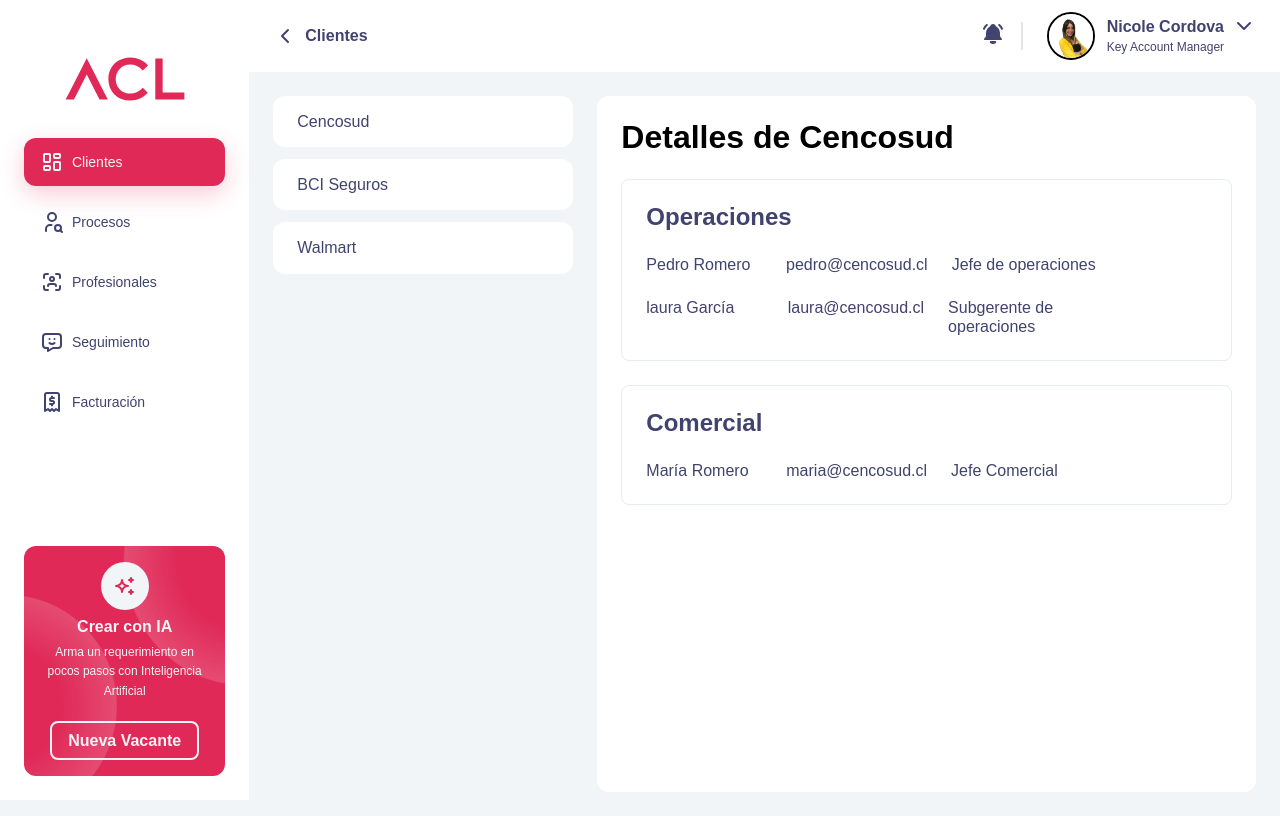
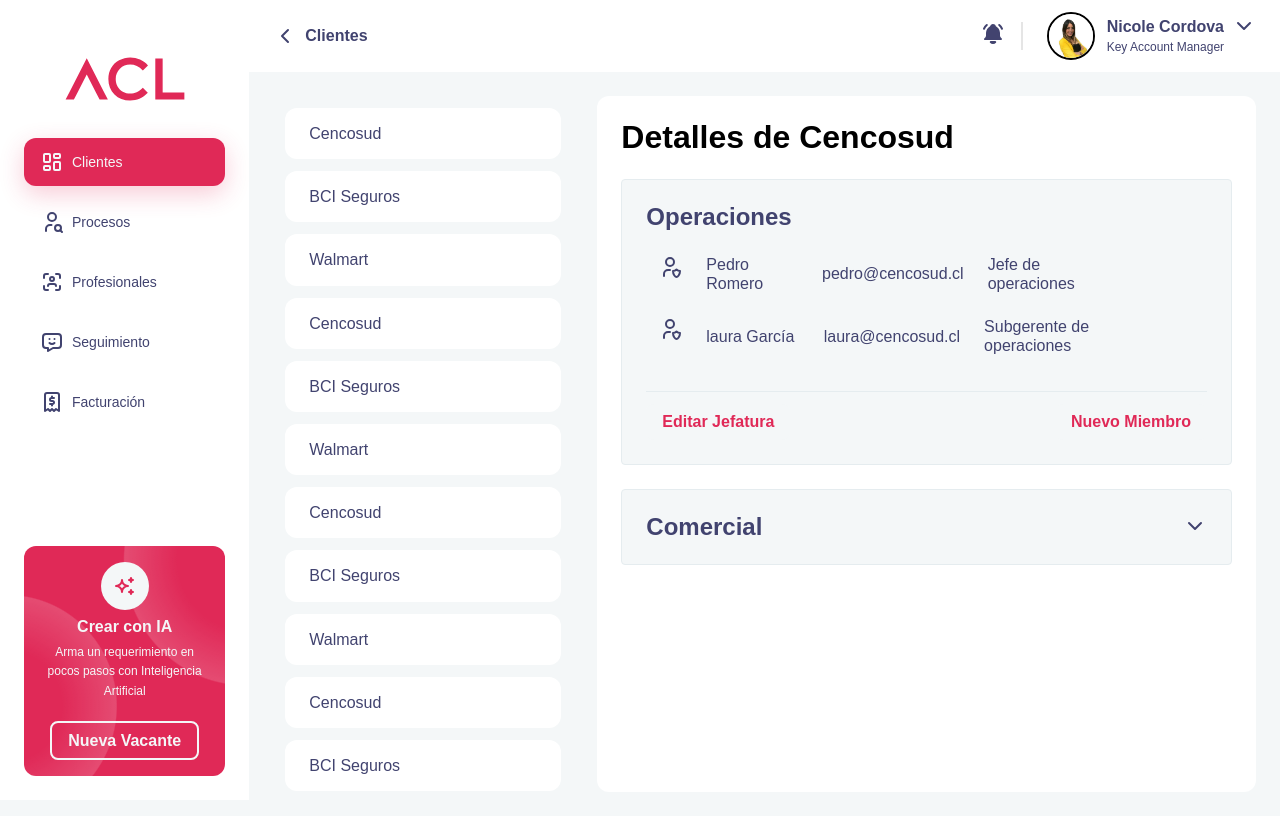
Before and after one commit to zanoniguevaraACL/GIPIT, a Next.js app in the folder gipit-react/: page /company/1 in a window 1280 px wide. Built offline with nearby package versions, Linux system fonts and the light colour scheme.

Commit message:
frontend update

```diff
--- a/gipit-react/app/actions/fakeApi.tsx
+++ b/gipit-react/app/actions/fakeApi.tsx
@@ -26,6 +26,24 @@
     { id: 5, name: "Cencosud" },
     { id: 6, name: "BCI Seguros" },
     { id: 7, name: "Walmart" },
+    { id: 8, name: "Cencosud" },
+    { id: 9, name: "BCI Seguros" },
+    { id: 10, name: "Walmart" },
+    { id: 11, name: "Cencosud" },
+    { id: 111, name: "BCI Seguros" },
+    { id: 1111, name: "Walmart" },
+    { id: 11111, name: "Cencosud" },
+    { id: 111111, name: "BCI Seguros" },
+    { id: 1111111, name: "Walmart" },
+    { id: 222, name: "Cencosud" },
+    { id: 2222, name: "BCI Seguros" },
+    { id: 22222, name: "Walmart" },
+    { id: 333, name: "Cencosud" },
+    { id: 33333, name: "BCI Seguros" },
+    { id: 333333, name: "Walmart" },
+    { id: 444, name: "Cencosud" },
+    { id: 4444, name: "BCI Seguros" },
+    { id: 44444, name: "Walmart" },
   ];
   return response;
 };
--- a/gipit-react/app/globals.css
+++ b/gipit-react/app/globals.css
@@ -18,7 +18,7 @@
 
   /* Tertiary colors */
   --tertiary: #e5ecef;
-  --light-tertiary: #f2f5f7;
+  --light-tertiary: #f4f7f8;
   --dark-tertiary: #a4b9c2;
 
   /* global settings for line height*/
@@ -27,6 +27,29 @@
 
   /* effects */
   --red-glow: 0px 8px 24px 0px rgba(224, 41, 87, 0.24);
+
+  /* Estilizar la barra de desplazamiento completa */
+  ::-webkit-scrollbar {
+    width: 6px; /* Ancho de la barra */
+    height: 6px; /* Altura de la barra para el desplazamiento horizontal */
+  }
+
+  /* Estilizar el track de la barra (el fondo sobre el que se desplaza) */
+  ::-webkit-scrollbar-track {
+    background: var(--tertiary); /* Color del track #f1f1f1*/
+    border-radius: 10px; /* Bordes redondeados */
+  }
+
+  /* Estilizar el pulgar de la barra (el elemento que se mueve) */
+  ::-webkit-scrollbar-thumb {
+    background: var(--dark-tertiary); /* Color del pulgar */
+    border-radius: 10px; /* Bordes redondeados */
+  }
+
+  /* Estilizar el pulgar al hacer hover */
+  ::-webkit-scrollbar-thumb:hover {
+    background: #555; /* Cambia el color del pulgar al hacer hover */
+  }
 }
 
 @font-face {
--- a/gipit-react/components/molecules/Accordion.tsx
+++ b/gipit-react/components/molecules/Accordion.tsx
@@ -1,5 +1,8 @@
 "use client";
+import { IconChevronDown, IconUserShield } from "@tabler/icons-react";
+import Button from "../atoms/Button";
 import "./accordion.css";
+import { useState } from "react";
 
 interface Integrante {
   name: string;
@@ -19,23 +22,41 @@
 }
 
 function Accordion({ details }: { details: CompanyDetails }) {
-  console.log(details);
+  const [expanded, setExpanded] = useState<number>(0);
 
   return (
     <div>
       {details.jefaturas.map((jef, index: number) => {
         return (
-          <div key={index} className="management-container">
+          <div
+            key={index}
+            className={`management-container ${
+              expanded == index ? "expanded" : ""
+            }`}
+          >
+            <div
+              className="management-name-container"
+              onClick={() => setExpanded(index)}
+            >
               <h3>{jef.name}</h3>
+              <IconChevronDown className="management-chevron" />
+            </div>
+            <div className="users-container">
               {jef.integrantes.map((integ, i: number) => {
                 return (
                   <div key={i} className="management-user-row">
+                    <IconUserShield />
                     <p>{integ.name}</p>
                     <p>{integ.email}</p>
                     <p>{integ.role}</p>
                   </div>
                 );
               })}
+              <div className="buttons-row">
+                <Button text="Editar Jefatura" href="#" type="secondary" />
+                <Button text="Nuevo Miembro" href="#" type="secondary" />
+              </div>
+            </div>
           </div>
         );
       })}
--- a/gipit-react/components/molecules/accordion.css
+++ b/gipit-react/components/molecules/accordion.css
@@ -1,16 +1,56 @@
 .management-container {
   padding: 24px;
-  border-radius: 8px;
+  border-radius: 4px;
   border: 1px solid var(--tertiary);
   color: var(--light-secondary);
+  background-color: var(--light-tertiary);
   display: flex;
   flex-direction: column;
   gap: 24px;
   margin-top: 24px;
 
-  .management-user-row {
-    display: grid;
+  * {
+    transition: all 0.2s ease-in-out;
+  }
+
+  &.expanded {
+    .management-chevron {
+      transform: rotate(180deg);
+      opacity: 0;
+    }
+
+    .users-container {
+      display: flex;
+    }
+  }
+
+  .management-name-container {
+    display: flex;
+    justify-content: space-between;
+  }
+
+  .users-container {
+    display: none;
+    flex-direction: column;
     gap: 24px;
-    grid-template-columns: 1.5fr 1.5fr 2fr 1fr;
+
+    .management-user-row {
+      display: grid;
+      gap: 24px;
+      grid-template-columns: 24px 1.5fr 1.5fr 2fr 1fr;
+      padding: 0 12px;
+
+      * {
+        place-content: center;
+      }
+    }
+
+    .buttons-row {
+      padding-top: 12px;
+      margin-top: 12px;
+      border-top: 1px solid var(--tertiary);
+      display: flex;
+      justify-content: space-between;
+    }
   }
 }
--- a/gipit-react/components/organisms/InnerListTabs.tsx
+++ b/gipit-react/components/organisms/InnerListTabs.tsx
@@ -1,13 +1,12 @@
 "use client";
 import "./innerListTabs.css";
-import { useParams, usePathname } from "next/navigation";
 import { InnerTabProps } from "@/app/lib/types";
 import InnerTab from "../atoms/InnerTab";
+import { useParams, usePathname } from "next/navigation";
 
 function InnerListTabs({ tabs }: { tabs: InnerTabProps[] }) {
   const actualRoute = usePathname();
   const params = useParams();
-
   return (
     <div className="inner-tabs-container">
       {tabs.map((t, index: number) => {
--- a/gipit-react/components/organisms/innerListTabs.css
+++ b/gipit-react/components/organisms/innerListTabs.css
@@ -1,4 +1,7 @@
 .inner-tabs-container {
   flex-shrink: 1;
   min-width: 300px;
+  height: 100%;
+  overflow: auto;
+  padding: 12px;
 }
```
Lines whose indentation alone changed are shown as unchanged.
